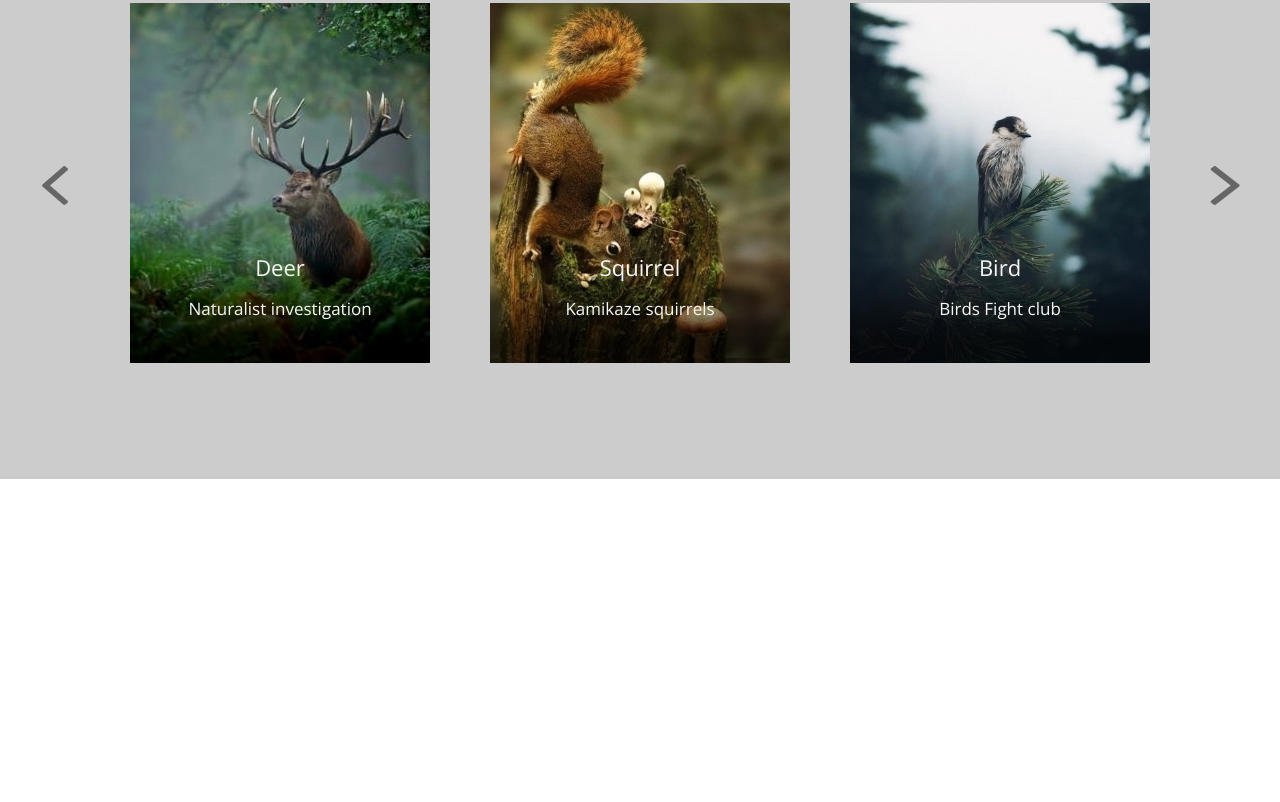
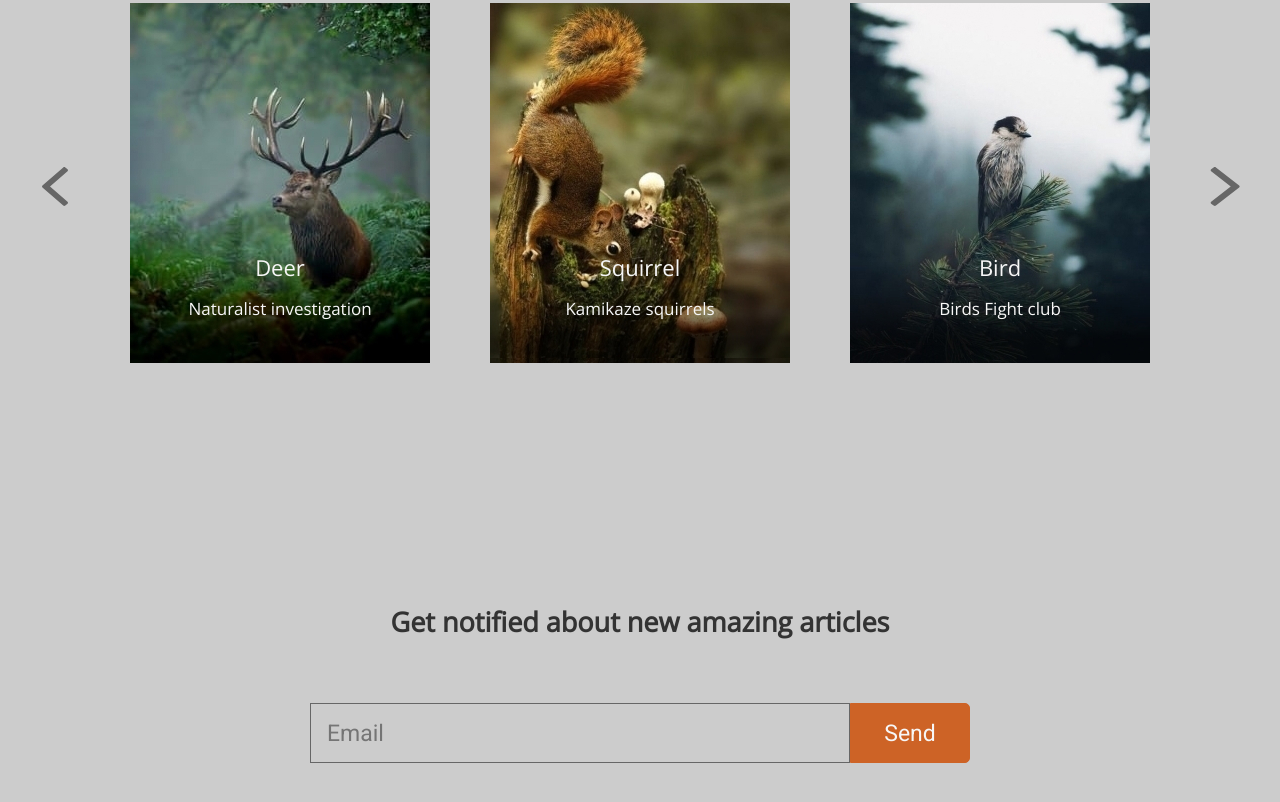
Before and after one commit to AlexandraZaharova/Wildlife, a plain HTML site: page wildlife/index.html in a window 1280 px wide. Shown: the part 1136-1938 px from the top of the page. Before the commit the page ends 1854 px from the top, so only its background shows below. Drawn offline with nearby package versions, Linux system fonts and the light colour scheme.

Commit message:
feat: add get-notified

```diff
--- a/wildlife/index.html
+++ b/wildlife/index.html
@@ -66,7 +66,13 @@
           <button class="btn-arrow"><img class="arrow" src="assets/right.svg" alt="right  arrow"></button>
         </div>
       </section>
-      <section class="get-notified"></section>
+      <section class="get-notified">
+        <h3 class="get-notified-title">Get notified about new amazing articles</h3>
+        <form action="#">
+          <input class="inp-email" type="email" placeholder="Email">
+          <input class="btn-submit" type="submit" value="Send">
+        </form>
+      </section>
     </div>
   </main>
   <footer>
--- a/wildlife/style.css
+++ b/wildlife/style.css
@@ -6,6 +6,7 @@ body {
 
 p,
 h2,
+h3,
 a,
 button {
     font-family: 'Open Sans', sans-serif;
@@ -108,13 +109,14 @@ h2 {
 }
 
 main {
+    height: 1368px;
     background-color: #cccccc;
     padding-top: 1px;
 }
 
 .latest-articles {
     margin-top: 109px;
-    margin-bottom: 239px;
+    margin-bottom: 123px;
     text-align: center;
 }
 
@@ -145,6 +147,7 @@ main {
     padding: 0;
     background: none;
     border: none;
+    font-family: 'Roboto', sans-serif;
 }
 
 .arrow {
@@ -175,3 +178,46 @@ figcaption p {
     font-size: 17px;
     line-height: 27px;
 }
+
+.get-notified {
+    text-align: center;
+    margin-bottom: 240px;
+}
+
+.get-notified-title {
+    font-size: 27px;
+    line-height: 40px;
+    color: #333333;
+}
+
+form {
+    display: flex;
+    justify-content: center;
+    margin-top: 61px;
+}
+
+.inp-email {
+    width: 540px;
+    height: 60px;
+    border: 1px solid #666666;
+    box-sizing: border-box;
+    background: none;
+    font-size: 23px;
+    line-height: 27px;
+    color: #666666;
+    font-family: 'Roboto', sans-serif;
+    padding-left: 16px;
+}
+
+.btn-submit {
+    width: 120px;
+    height: 60px;
+    background: #CD6326;
+    border: 1px solid #CD6326;
+    border-radius: 0px 5px 5px 0px;
+    box-sizing: border-box;
+    font-size: 23px;
+    line-height: 27px;
+    color: #F7F7F7;
+    font-family: 'Roboto', sans-serif;
+}
```
